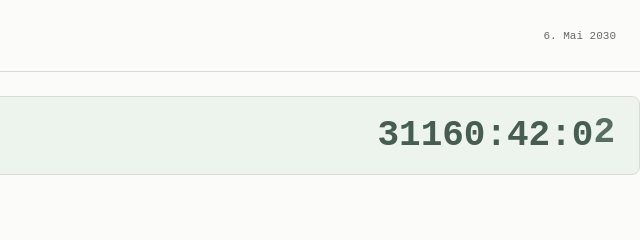
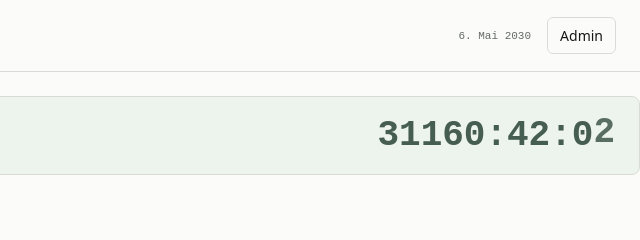
Before and after one commit to FinCreeper1/PAC, a website: page public/index.html in a window 1280 px wide. Shown: the top 240 px of the page, 640-1280 px from the left. Drawn offline with Linux system fonts and the light colour scheme; no server answers.

Commit message:
Add direct admin portal link to trip header

```diff
--- a/public/index.html
+++ b/public/index.html
@@ -27,7 +27,7 @@
         <span class="brand-mark" aria-hidden="true">PR</span>
         <span class="brand-title">Profilreise</span>
       </div>
-      <span class="header-date"></span>
+      <div class="header-actions"><span class="header-date"></span><a class="admin-link" href="/admin">Admin</a></div>
     </header>
 
     <main>
--- a/public/styles.css
+++ b/public/styles.css
@@ -504,3 +504,8 @@ footer { display: flex; justify-content: space-between; padding: 28px 0 50px; co
 .submission-timer-digit { width: 1ch; text-align: center; }
 
 .submission-timer-warning { background: #fff4df; color: #784500; border-color: #c08a35; }
+
+.header-actions { display: flex; align-items: center; gap: 16px; }
+.admin-link { padding: 8px 12px; border: 1px solid var(--line); border-radius: 6px; color: inherit; text-decoration: none; font-size: 14px; }
+.admin-link:hover { background: #edf3ed; }
+.admin-link:focus-visible { outline: 2px solid currentColor; outline-offset: 3px; }
```
